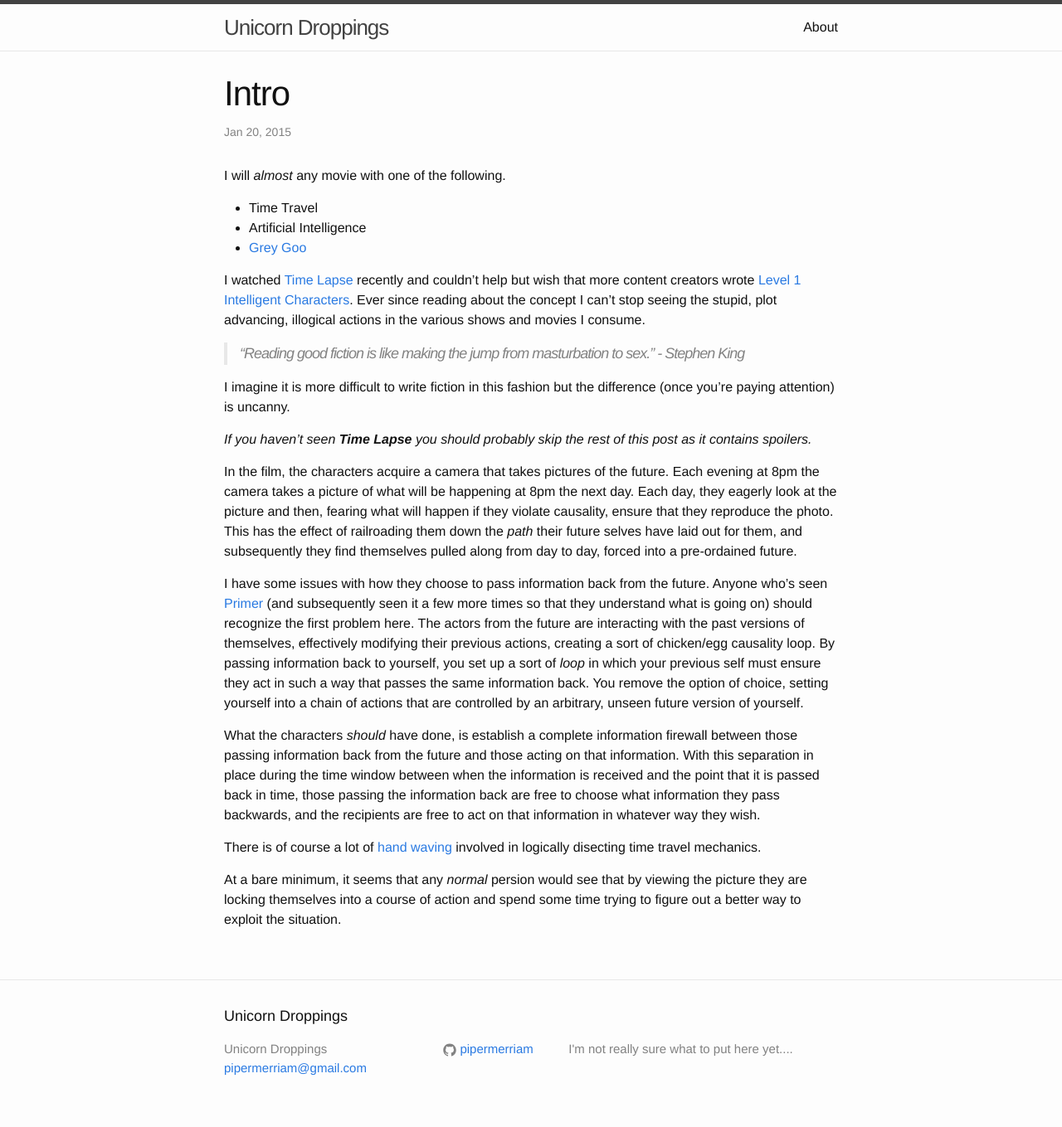
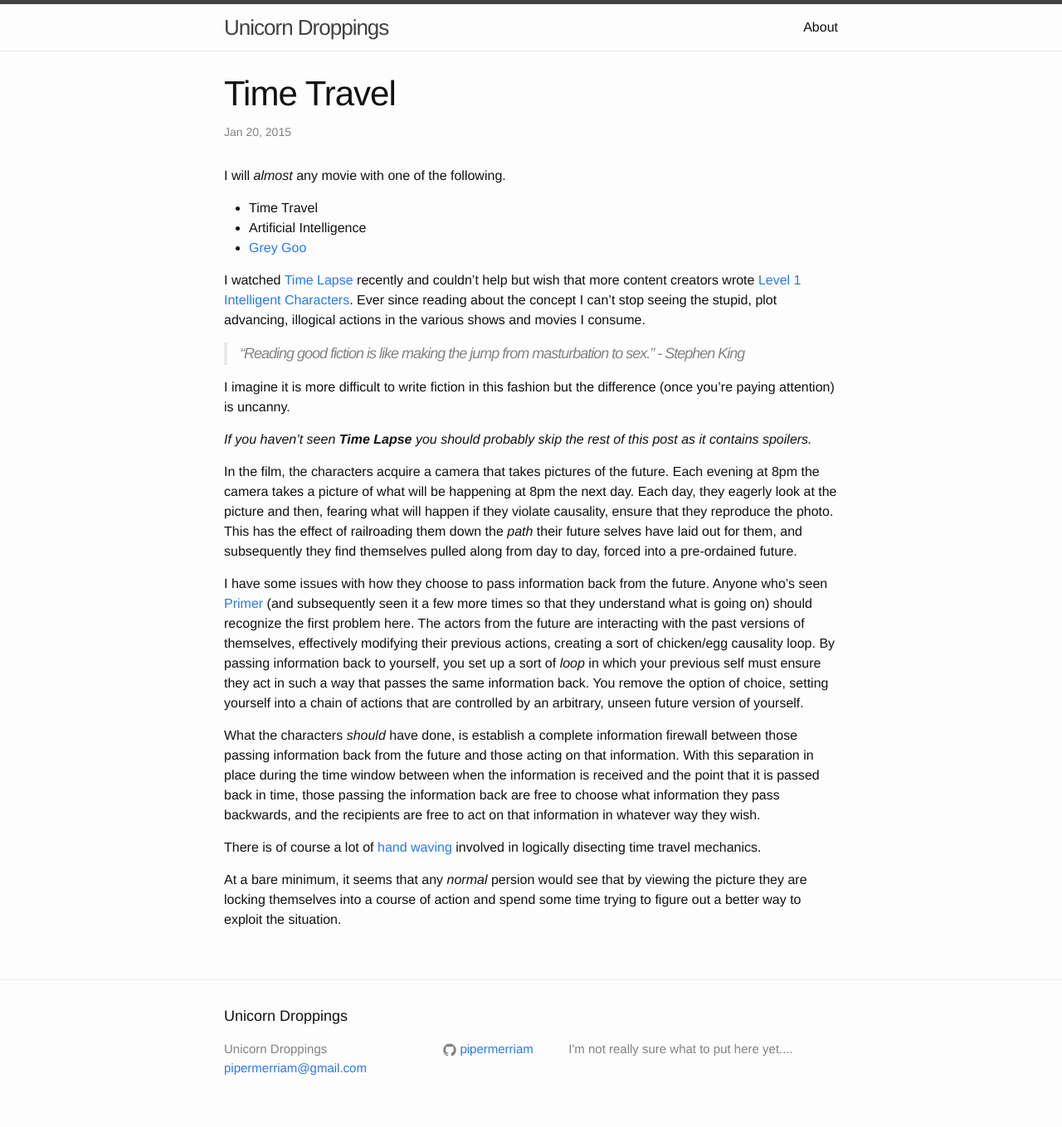
Before and after one commit to pipermerriam/pipermerriam.github.io, a Jekyll site: the page built from _posts/2015-01-20-time-travel.markdown, in a window 1280 px wide. Shown: the whole page at 83% size. Built offline with Jekyll 4.4.1, drawn with Linux system fonts in a browser that asks for light colours.

Commit message:
rename article

```diff
--- a/_posts/2015-01-20-intro.markdown
+++ b/_posts/2015-01-20-time-travel.markdown
@@ -1,8 +1,8 @@
 ---
 layout: post
-title:  "Intro"
+title:  "Time Travel"
 date:   2015-01-20 10:00:45
-categories: intro
+categories: time-travel
 ---
 
 I will *almost* any movie with one of the following.
```
